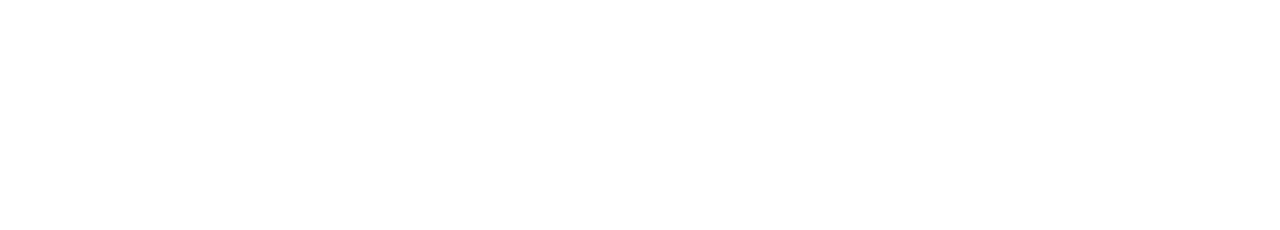
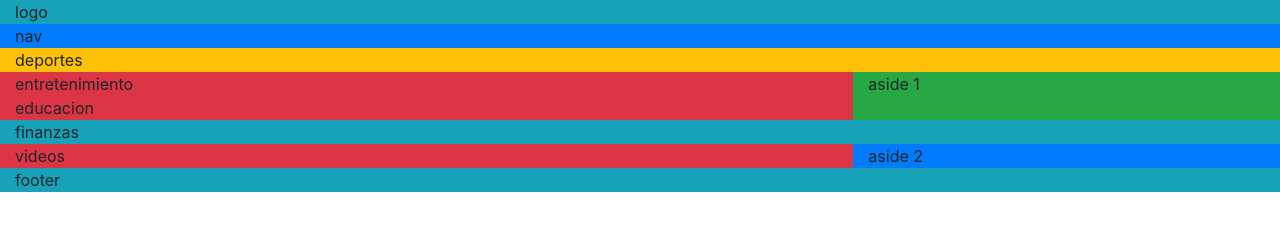
Before and after one commit to Rookie3101/abril20, a plain HTML site: page index.html in a window 1280 px wide. Drawn offline with Linux system fonts and the light colour scheme; a web font is replaced by a local one.

Commit message:
esqueleto

```diff
--- a/index.html
+++ b/index.html
@@ -1,15 +1,85 @@
 <!DOCTYPE html>
 <html lang="en">
-<head>
-    <meta charset="UTF-8">
-    <meta name="viewport" content="width=device-width, initial-scale=1.0">
+  <head>
+    <meta charset="UTF-8" />
+    <meta name="viewport" content="width=device-width, initial-scale=1.0" />
 
-    <link rel="stylesheet" href="bootstrap.css">
-    <link rel="icon" href="Archivos/Imagenes/logo.png">
+    <link rel="stylesheet" href="bootstrap.css" />
+    <link rel="icon" href="Archivos/Imagenes/logo.png" />
+    <link
+      href="https://fonts.googleapis.com/css2?family=Italianno&family=Lobster&family=Open+Sans+Condensed&family=Roboto:wght@100;400;500&display=swap"
+      rel="stylesheet"
+    />
 
     <title>Lo Vivimos</title>
-</head>
-<body>
+  </head>
+  <body>
+
+    <div class="container-fluid">
+
+      <div class="row bg-info">
+
+        <div class="col-12">logo</div>
+
+      </div>
+
+      <div class="row bg-primary">
+
+        <div class="col-12">nav</div>
+
+      </div>
+
+
+      <div class="row bg-warning">
+
+        <div class="col-12">deportes</div>
+
+      </div>
+
+
+      <div class="row">
+
+          <div class="col-8">
+            <div class="row bg-danger">
+              <div class="col-12">entretenimiento</div>
+              <div class="col-12">educacion</div>
+            </div>
+          </div>
+
+        <div class="col-4 bg-success">aside 1</div>
+
+
+      </div>
+
+      <div class="row bg-info">
+
+        <div class="col-12">finanzas</div>
+
+      </div>
+
+
+      <div class="row bg-danger">
+
+        <div class="col-8">videos</div>
+
+        <div class="col-4 bg-primary">aside 2</div>
+
+      </div>
+
+      <div class="row bg-info">
+
+        <div class="col-12">footer</div>
+
+      </div>
+
+
+    </div>
+
+
+
+
+
+
 
 
 
@@ -17,5 +87,5 @@
 
     <script src="jquery-3.4.1.min.js"></script>
     <script src="bootstrap.bundle.js"></script>
-</body>
+  </body>
 </html>
```
